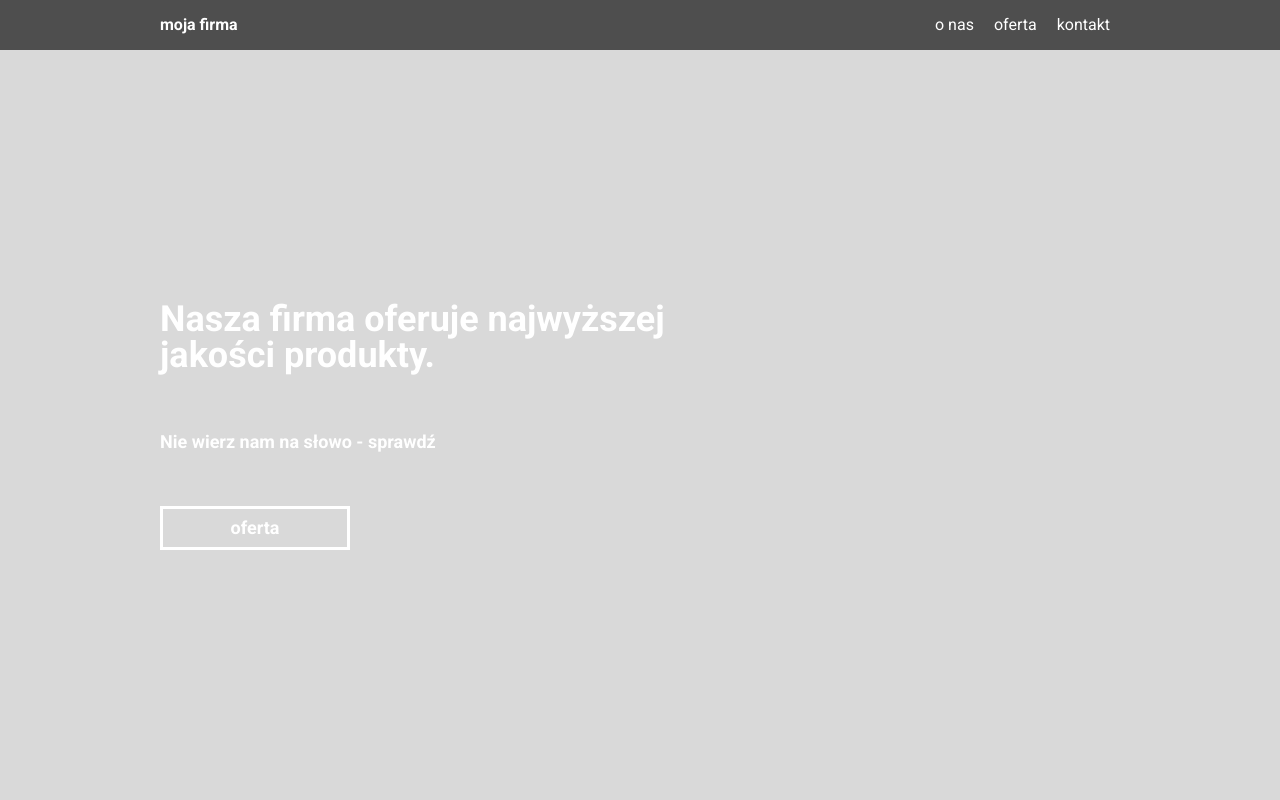
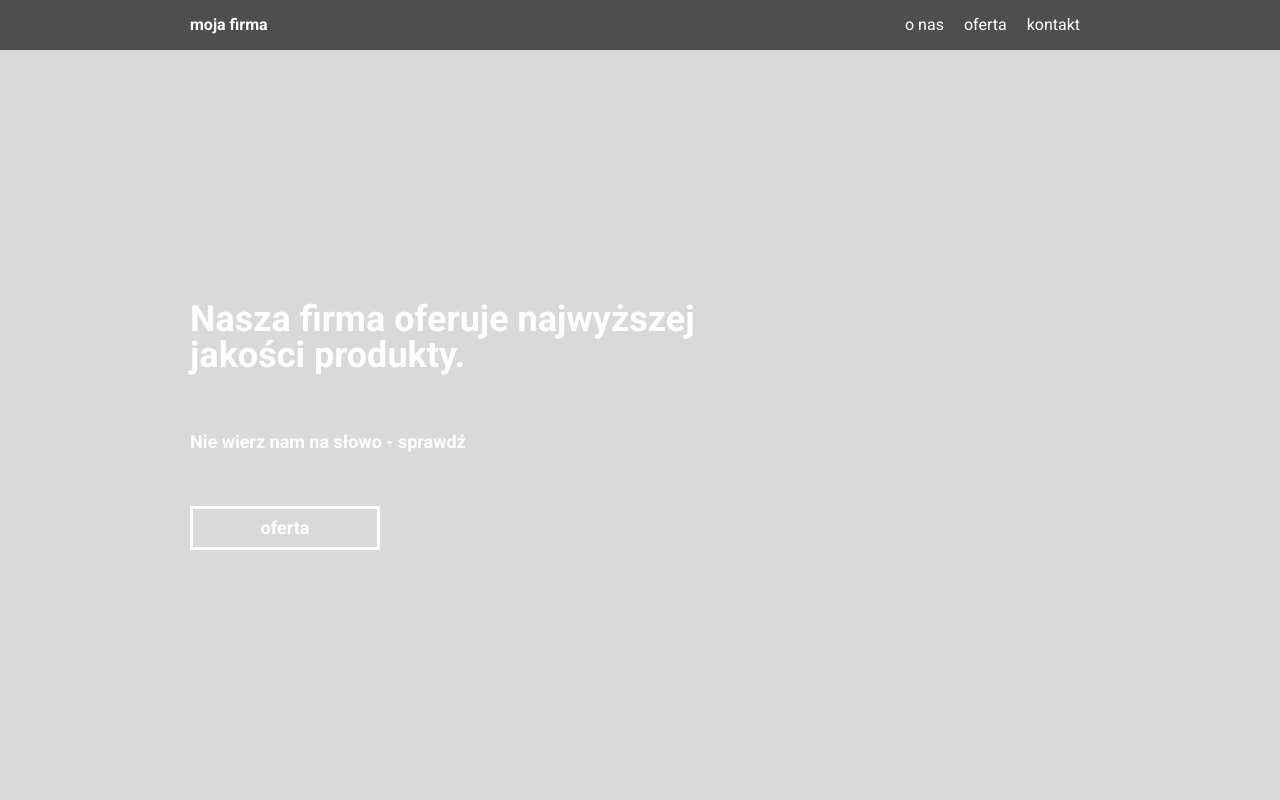
Before and after one commit to FilipWojtowicz-official/Mobile-One-page, a plain HTML site: page index.html in a window 1280 px wide. Shown: the top 800 px of the page. Drawn offline with Linux system fonts and the light colour scheme.

Commit message:
RWD tekstu w header

```diff
--- a/style.css
+++ b/style.css
@@ -14,9 +14,15 @@ a {
   width: 92%;
   margin: 0 auto;
 }
-@media screen and (min-width: 991px) {
+@media screen and (min-width: 768px) {
   .container {
-    width: 960px;
+    width: 768px;
+  }
+}
+
+@media screen and (min-width: 920px) {
+  .container {
+    width: 900px;
   }
 }
 
@@ -42,7 +48,7 @@ a {
 .menu-list {
   display: none;
 }
-@media screen and (min-width: 991px) {
+@media screen and (min-width: 768px) {
   .menu-list {
     display: flex;
   }
@@ -61,7 +67,7 @@ a {
   background-repeat: no-repeat;
   background-size: cover;
 }
-@media screen and (min-width: 991px) {
+@media screen and (min-width: 768px) {
   .header {
     background-image: url(assets/header.background.png);
   }
@@ -86,13 +92,19 @@ a {
 
 @media screen and (min-width: 360px) {
   .heading {
-    font-size: 45px;
+    font-size: 30px;
   }
 }
-@media screen and (min-width: 991px) {
+@media screen and (min-width: 768px) {
   .heading {
-    padding-right: 350px;
+    padding-right: 250px;
     font-size: 36px;
+  }
+}
+
+@media screen and (min-width: 920px) {
+  .heading {
+    padding-right: 300px;
   }
 }
 
@@ -106,13 +118,13 @@ a {
 
 @media screen and (min-width: 360px) {
   .text-header {
-    font-size: 18px;
+    font-size: 15px;
     margin-top: 60px;
     margin-bottom: 55px;
   }
 }
 
-@media screen and (min-width: 991px) {
+@media screen and (min-width: 768px) {
   .text-header {
     font-size: 18px;
   }
@@ -129,12 +141,12 @@ a {
   color: #ffffff;
   border: 3px solid #ffffff;
 }
-@media screen and (min-width: 991px) {
+@media screen and (min-width: 768px) {
   .offer-btn {
     transition: 1s;
   }
 }
-@media screen and (min-width: 991px) {
+@media screen and (min-width: 768px) {
   .offer-btn:hover {
     background: white;
     color: black;
@@ -158,7 +170,7 @@ a {
 
   color: #152d41;
 }
-@media screen and (min-width: 991px) {
+@media screen and (min-width: 768px) {
   .our-specialists {
     text-align: initial;
   }
@@ -171,12 +183,12 @@ a {
   margin-top: 50px;
   gap: 50px;
 }
-@media screen and (min-width: 991px) {
+@media screen and (min-width: 768px) {
   .employee {
     flex-direction: row;
   }
 }
-@media screen and (min-width: 991px) {
+@media screen and (min-width: 768px) {
   .employee:nth-of-type(even) {
     flex-direction: row-reverse;
     text-align: right;
@@ -194,7 +206,7 @@ a {
   display: flex;
   flex-direction: column;
 }
-@media screen and (min-width: 991px) {
+@media screen and (min-width: 768px) {
   .employee-details {
     width: 70%;
   }
@@ -218,7 +230,7 @@ a {
   display: flex;
   align-items: center;
 }
-@media screen and (min-width: 991px) {
+@media screen and (min-width: 768px) {
   .offer-section {
     display: block;
   }
@@ -231,7 +243,7 @@ a {
   margin-bottom: 80px;
   text-align: center;
 }
-@media screen and (min-width: 991px) {
+@media screen and (min-width: 768px) {
   .offer-text {
     text-align: initial;
   }
@@ -256,13 +268,13 @@ a {
   position: relative;
   box-shadow: 0px 10px 20px rgba(0, 0, 0, 0.3);
 }
-@media screen and (min-width: 991px) {
+@media screen and (min-width: 768px) {
   .box {
     width: 198px;
     transition: all 0.5s;
   }
 }
-@media screen and (min-width: 991px) {
+@media screen and (min-width: 768px) {
   .box:hover {
     transform: scale(1.05);
   }
@@ -277,7 +289,7 @@ a {
   color: #000000;
   margin-top: 3px;
 }
-@media screen and (min-width: 991px) {
+@media screen and (min-width: 768px) {
   .new {
     font-size: 18px;
   }
@@ -294,7 +306,7 @@ a {
   top: -25px;
   border-radius: 50%;
 }
-@media screen and (min-width: 991px) {
+@media screen and (min-width: 768px) {
   .box.with-dot::before {
     width: 22px;
     height: 22px;
@@ -310,7 +322,7 @@ a {
   align-items: center;
   padding-bottom: 10px;
 }
-@media screen and (min-width: 991px) {
+@media screen and (min-width: 768px) {
   .footer {
     height: 90px;
     padding-bottom: 0px;
@@ -323,7 +335,7 @@ a {
   color: #ffffff;
   margin-bottom: 15px;
 }
-@media screen and (min-width: 991px) {
+@media screen and (min-width: 768px) {
   .footer-text {
     margin-bottom: 0px;
   }
@@ -340,7 +352,7 @@ a {
   align-items: center;
 }
 
-@media screen and (min-width: 991px) {
+@media screen and (min-width: 768px) {
   .footer-container {
     flex-direction: row;
     justify-content: space-between;
```
